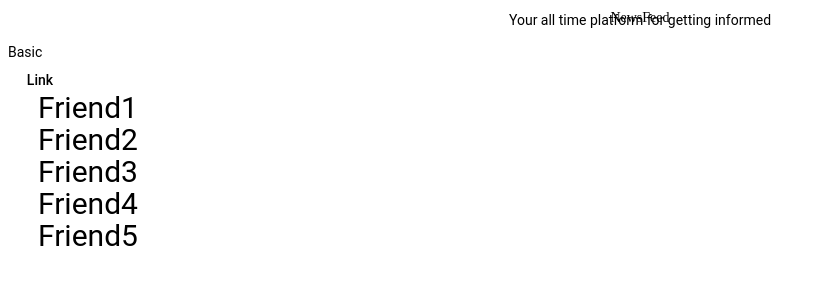
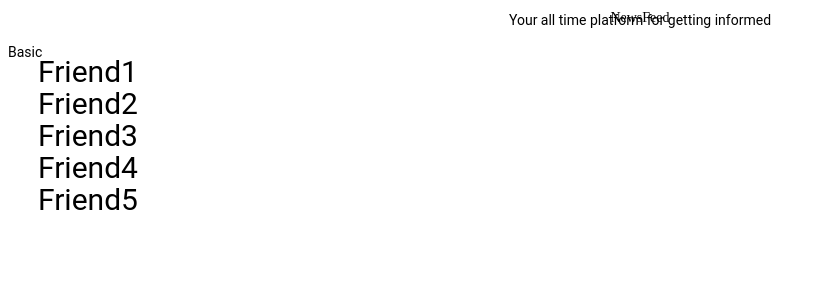
Before and after one commit to paulmunyao/newsfeed, an Angular app: page / in a window 1280 px wide. Shown: the top 300 px of the page, without its empty margins (0-825 px from the left). Built offline with nearby package versions, Linux system fonts and the light colour scheme; a web font is replaced by a local one.

Commit message:
modify code

```diff
--- a/src/app/items/items.component.html
+++ b/src/app/items/items.component.html
@@ -6,6 +6,6 @@
     <!-- <button mat-button color="accent">Accent</button> -->
     <!-- <button mat-button color="warn">Warn</button> -->
     <!-- <button mat-button disabled>Disabled</button> -->
-    <a mat-button href="https://www.google.com/" target="_blank">Link</a>
+    <!-- <a mat-button href="https://www.google.com/" target="_blank">Link</a> -->
   </div>
 </section>
```
